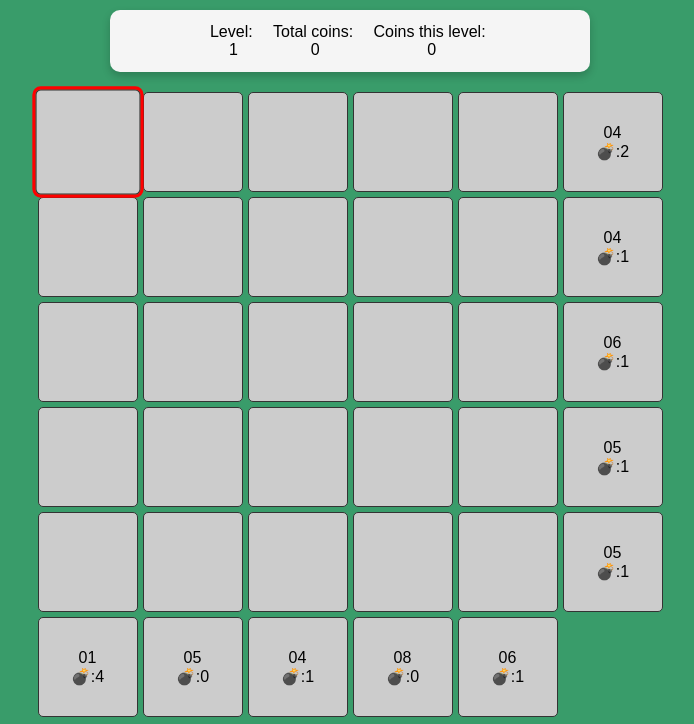
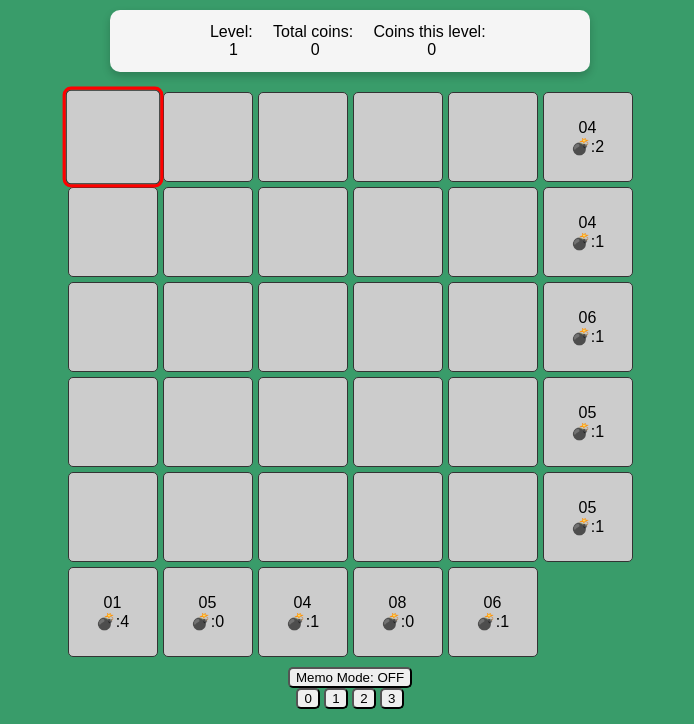
Before and after one commit to aglgit/voltorb-flip, a website built with Vite: page index.html in a window 1280 px wide. Shown: the top 724 px of the page, without its empty margins (290-984 px from the left). Built offline with nearby package versions, Linux system fonts and the light colour scheme.

Commit message:
Adjust tile size slightly

```diff
--- a/style.scss
+++ b/style.scss
@@ -4,7 +4,7 @@ $font-size-default: 16px;
 $font-size-mobile: 12px;
 $tile-bg-color: #ccc;
 $tile-border-color: #333;
-$tile-size-default: 100px;
+$tile-size-default: 90px;
 $tile-size-mobile: 55px;
 $box-shadow: 0 4px 8px rgba(0, 0, 0, 0.2);
 
```
